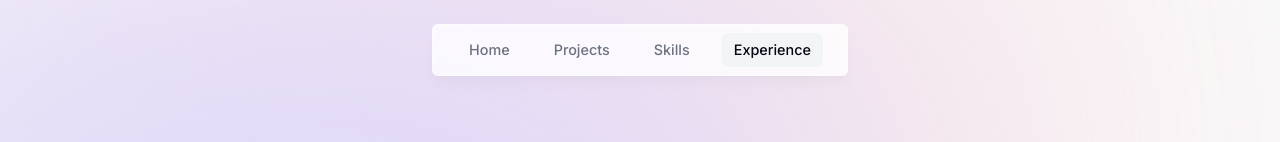
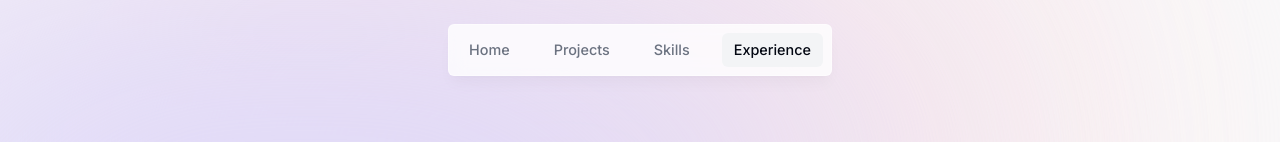
Before and after one commit to karanyadavv/portfolio, a Next.js app: page / in a window 1280 px wide. Shown: the top 142 px of the page. Built offline with nearby package versions, Linux system fonts and the light colour scheme.

Commit message:
updating header width

```diff
--- a/components/header.tsx
+++ b/components/header.tsx
@@ -12,7 +12,7 @@ export default function Header() {
   return (
     <header className="relative z-[999]">
       <motion.div
-        className="fixed left-1/2 top-0 h-[4.5rem] w-full rounded-none border border-white border-opacity-40 bg-white bg-opacity-80 shadow-lg shadow-black/[0.03] backdrop-blur-[0.5rem] dark:border-black/40 dark:bg-gray-950 dark:bg-opacity-75 sm:top-6 sm:h-[3.25rem] sm:w-[26rem] sm:rounded-md"
+        className="fixed left-1/2 top-0 h-[4.5rem] w-full rounded-none border border-white border-opacity-40 bg-white bg-opacity-80 shadow-lg shadow-black/[0.03] backdrop-blur-[0.5rem] dark:border-black/40 dark:bg-gray-950 dark:bg-opacity-75 sm:top-6 sm:h-[3.25rem] sm:w-[24rem] sm:rounded-md"
         initial={{ y: -100, x: "-50%", opacity: 0 }}
         animate={{ y: 0, x: "-50%", opacity: 1 }}
       ></motion.div>
```
